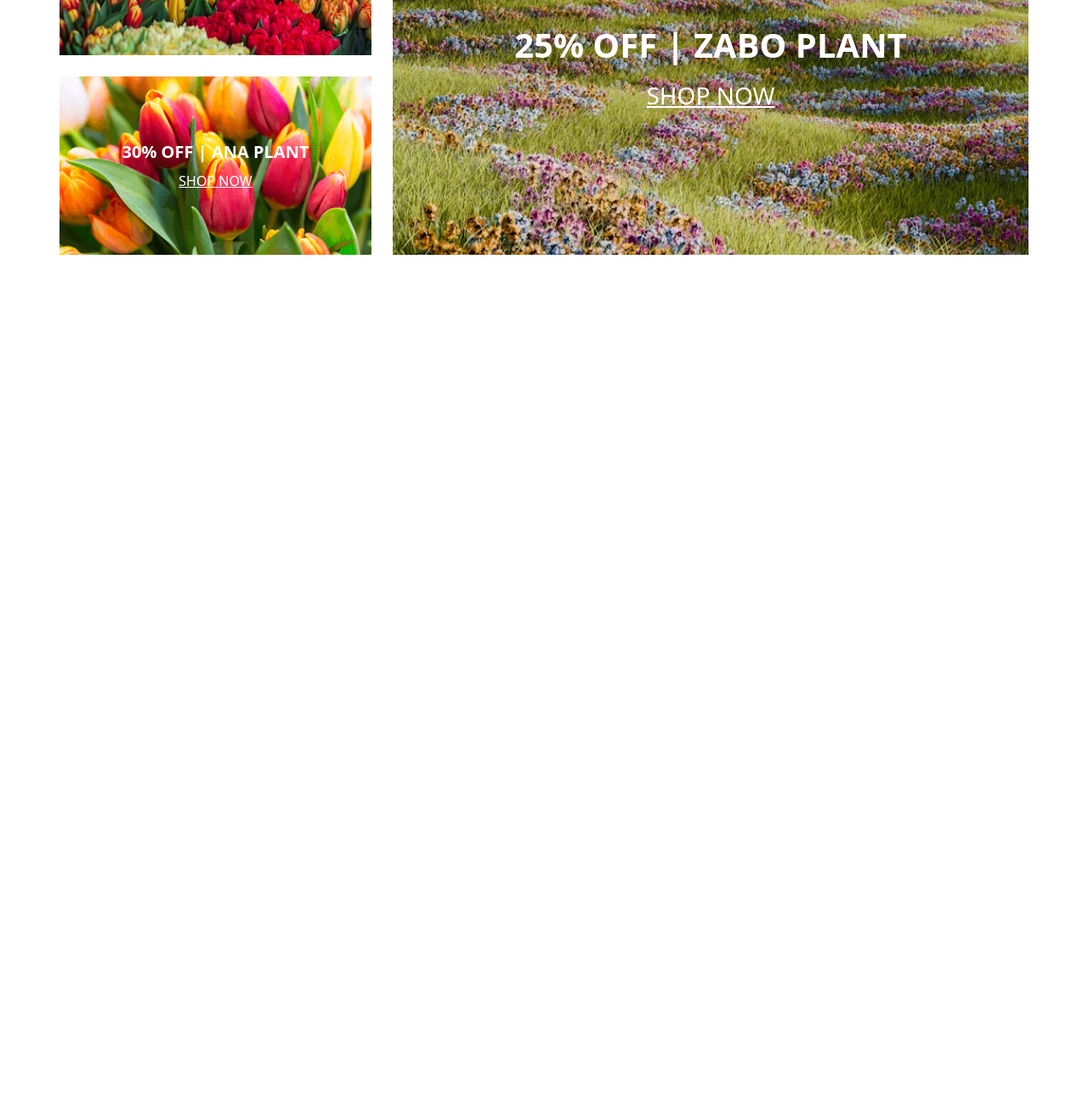
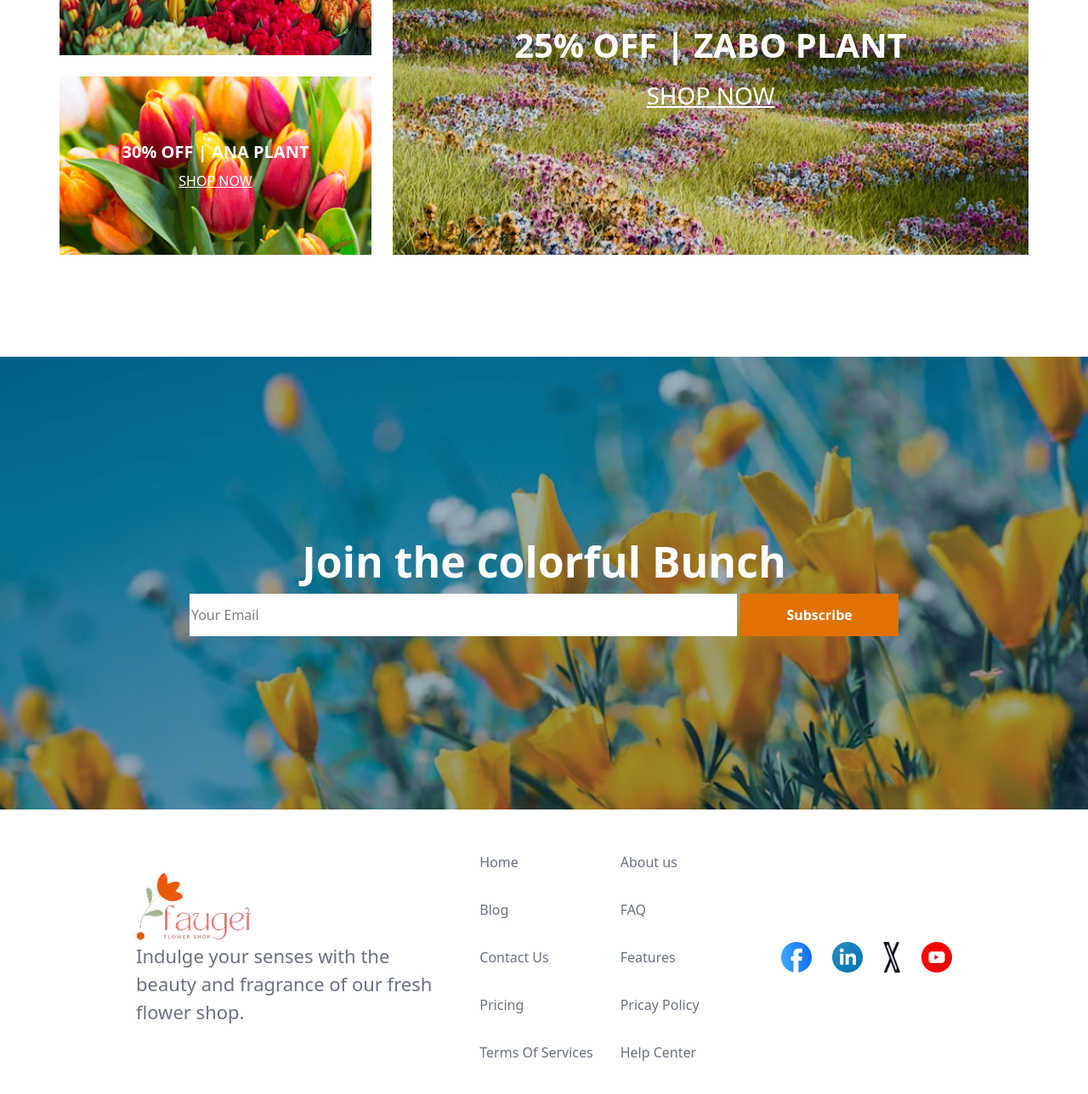
Before and after one commit to MozahidAlam/responsive-flowers, a plain HTML site: page index.html in a window 1280 px wide. Shown: the part 2793-4081 px from the top of the page at 85% size. Before the commit the page ends 3093 px from the top, so only its background shows below. Drawn offline with nearby package versions, Linux system fonts and the light colour scheme.

Commit message:
almost done

```diff
--- a/index.html
+++ b/index.html
@@ -115,17 +115,14 @@
 </section>
   <section class="flex flex-col lg:flex-row lg:justify-center items-center m-auto max-w-[1140px] gap-[60px] mt-[210px]">
 
-    <!-- Image + Badge Wrapper -->
     <div class="relative">
         <img class="w-[540px] h-[597px]" src="assets/flower-store.png" alt="">
 
-        <!-- Badge -->
         <div class="absolute top-10 left-10">
             <img class="w-[100px]" src="assets/trusted-badge.png" alt="">
         </div>
     </div>
 
-    <!-- Text Content -->
     <div>
         <h1 class="text-[50px] font-bold">Flower & Plants <br> Lover</h1>
         <p class="w-[540px] text-[22px] text-gray-500">
@@ -164,10 +161,44 @@
     </div>
 </section>
 
-
+<section>
+    <div class="w-full h-[533px] bg-[url('./assets/news-letter-bg.png')] bg-no-repeat bg bg-cover text-center flex flex-col justify-center items-center mt-[120px] ">
+        <h1 class="text-[50px] font-bold text-white">Join the colorful Bunch</h1>
+       <div class="gap-[23px]">
+         <input class="w-[644px] h-[50px] border-2 border-white bg-white" type="email" name="" id="" placeholder="Your Email">
+          <button class="bg-amber-600 w-[186px] h-[50px] text-white font-semibold">Subscribe</button>
+       </div>
+    </div>
+</section>
     </main>
     <footer>
+        <section class="lg:flex justify-between items-center max-w-[1440px] pl-[160px] pr-[160px] m-auto mb-[50px] mt-[50px]">
+            <div class="gap-[16px] mb-[20px] ">
+                <img src="assets/logo.png" alt="">
+                <p class="text-[22px] text-gray-500">Indulge your senses with the <br> beauty and fragrance of our fresh <br> flower shop. </p>
+            </div>
+            <div class="gap-[32px]">
+               <ul class="text-gray-500 font-normal md:gap-[32px] lg:grid grid-cols-2 justify-center gap-[37px]">
 
+                    <li><a href="">Home</a></li>
+                    <li><a href="">About us</a></li>
+                    <li><a href="">Blog</a></li>
+                    <li><a href="">FAQ</a></li>
+                    <li><a href="">Contact Us</a></li>
+                    <li><a href="">Features</a></li>
+                    <li><a href="">Pricing</a></li>
+                    <li><a href="">Pricay Policy</a></li>
+                    <li><a href="">Terms Of Services</a></li>
+                    <li><a href="">Help Center</a></li>
+                </ul>
+            </div>
+            <div class="flex mt-4 mb-4 gap-[24px]">
+                <img src="assets/icon-facebook.png" alt="">
+                <img src="assets/icon-linkedin.png" alt="">
+                <img src="assets/icon-twitter.png" alt="">
+                <img src="assets/icon-youtube.png" alt="">
+            </div>
+        </section>
     </footer>
 </body>
 
```
